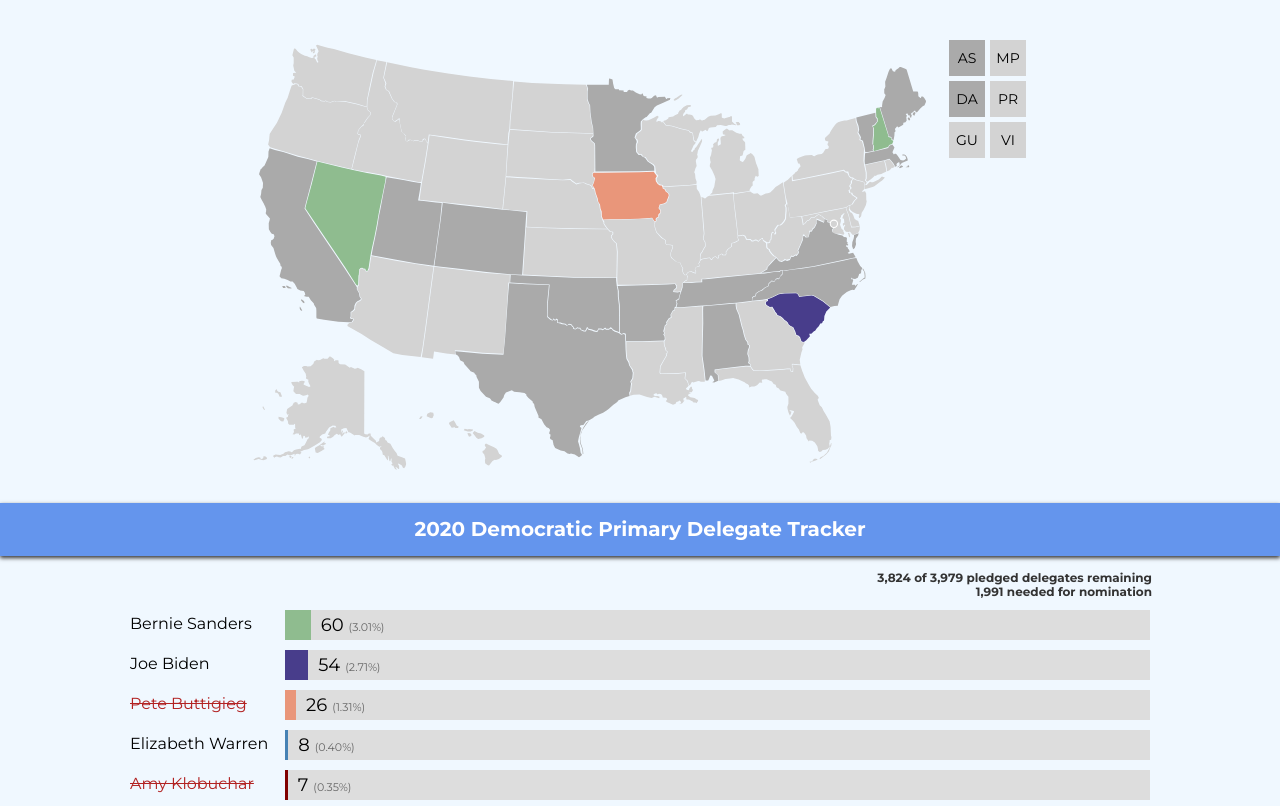
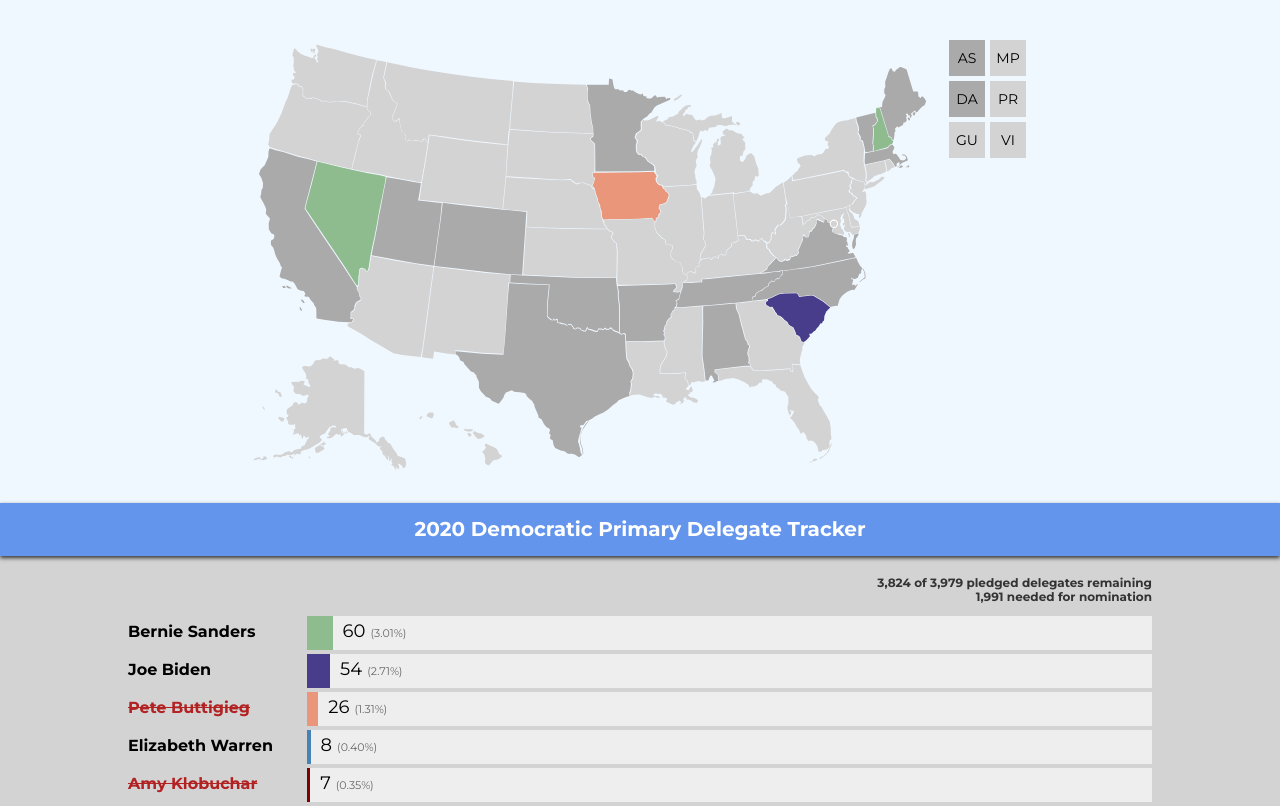
Before and after one commit to HerdADVance/primary-2020, a plain HTML site: page index.html in a window 1280 px wide. Drawn offline with Linux system fonts and the light colour scheme.

Commit message:
Grey background to bottom

```diff
--- a/assets/css/style.css
+++ b/assets/css/style.css
@@ -1,4 +1,6 @@
-
+body{
+  background: lightgrey;
+}
 /* HEADER */
 .header{
   background: linear-gradient(45deg, cornflowerblue, dodgerblue);
@@ -11,9 +13,10 @@
 }
 
 .svg-wrap{
+  background: aliceblue;
   display: flex;
   justify-content: center;
-  margin: 40px 0 20px;
+  padding: 40px 0 20px;
 }
 #us-map{
   width: 700px;
@@ -133,6 +136,7 @@ path:hover, circle:hover, .territory:hover {
 
 /* DELEGATE COUNT */
 .delegates-con{
+  background: lightgrey;
   margin-top: -150px;
 }
 .delegates-con h1{
@@ -140,7 +144,7 @@ path:hover, circle:hover, .territory:hover {
   box-shadow: 0px 2px 4px #333;
   color: white;
   font-size: 20px;
-  margin-bottom: 15px;
+  margin-bottom: 20px;
   padding: 15px 5%;
   text-align: center;
 }
@@ -153,24 +157,27 @@ path:hover, circle:hover, .territory:hover {
   float: right;
   font-size: 12px;
   font-weight: bold;
-  padding-bottom: 5px;
+  padding-bottom: 8px;
   text-align: right;
 }
 .delegates table{
+  border-collapse: collapse;
   width: 100%;
 }
 .name{
-  width: 15%;
+  font-weight: bold;
+  width: 17.5%;
 }
 .delegates tr.dropped td:first-child{
   color: firebrick;
   text-decoration: line-through;
 }
 .bar{
-  background: #DDD;
-  border-bottom: 4px solid aliceblue;
-  border-top: 4px solid aliceblue;
+  background: #EEE;
+  border-bottom: 4px solid lightgrey;
+  border-top: 4px solid lightgrey;
   height: 38px;
+  margin-left: 10px;
   position: relative;
   text-align: center;
 }
```
